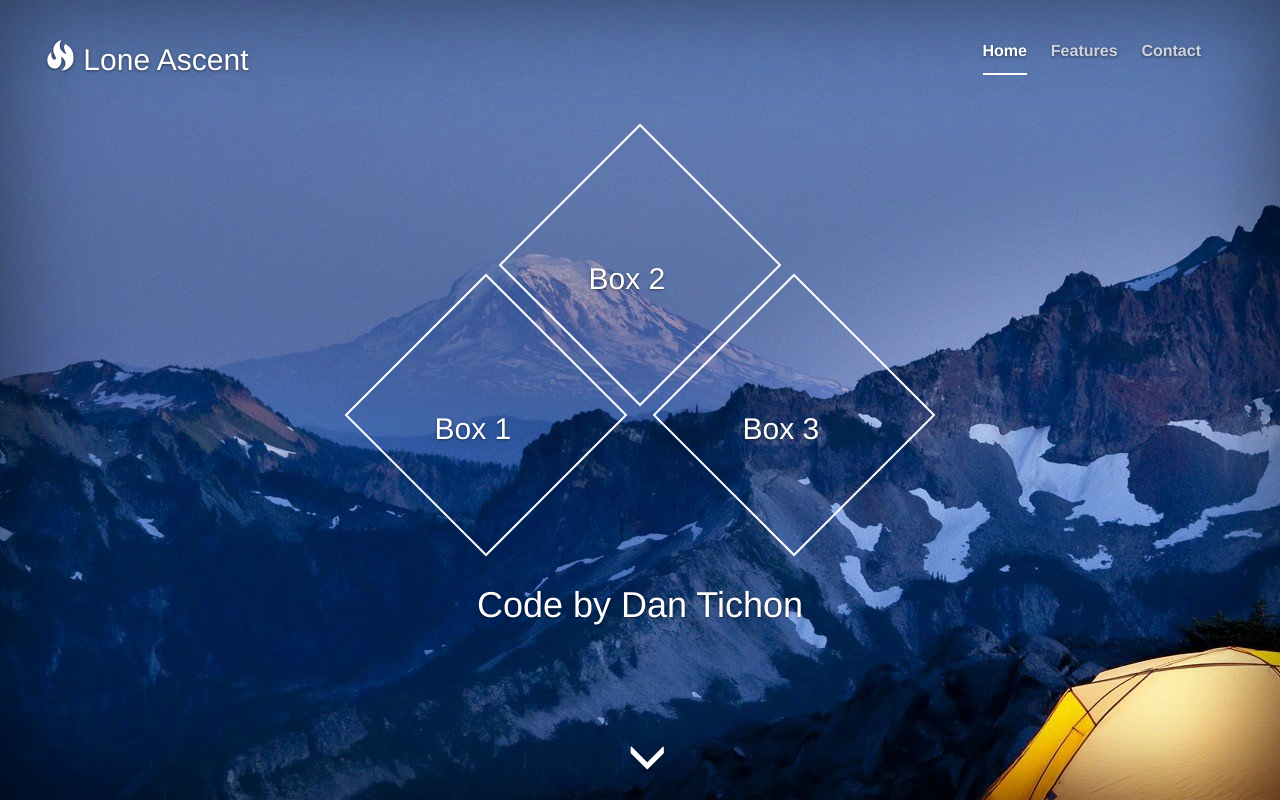
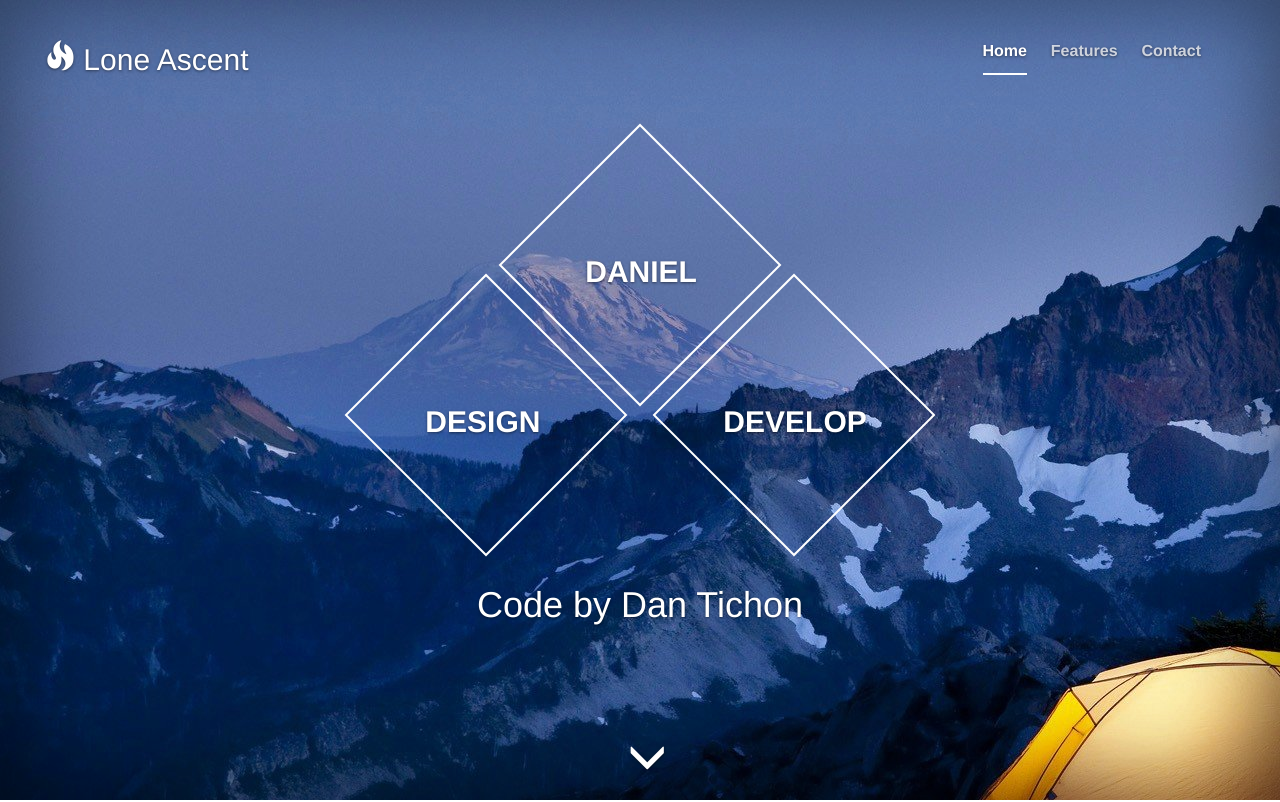
Before and after one commit to dtichon/loneascent_site, a plain HTML site: page index.html in a window 1280 px wide. Shown: the top 802 px of the page. Drawn offline with nearby package versions, Linux system fonts and the light colour scheme; a script that the page names is missing.

Commit message:
Added diamond box text

```diff
--- a/css/custom.css
+++ b/css/custom.css
@@ -155,7 +155,9 @@ body {
 
 .coverboxtxt {
   position:relative;
-  top: 80px;
+  top: 65px;
+  left: 5px;
+  font-weight: bold;
   -ms-transform: rotate(-45deg); /* IE 9 */
   -webkit-transform: rotate(-45deg); /* Safari */
   transform: rotate(-45deg); /* Standard syntax */
--- a/index.html
+++ b/index.html
@@ -47,19 +47,19 @@
           <div class="diamondcover">
 			  <div class="diamond1">
 				<div class="coverbox">
-					<h2 class="coverboxtxt">Box 1</h2>
+					<h2 class="coverboxtxt">DESIGN&nbsp;</h2>
 				</div>
 			  </div>
 
 			  <div class="diamond2">
 				<div class="coverbox">
-					<h2 class="coverboxtxt">Box 2</h2>
+					<h2 class="coverboxtxt">DANIEL</h2>
 				</div>
 			  </div>
 
 			  <div class="diamond3">
 				<div class="coverbox">
-					<h2 class="coverboxtxt">Box 3</h2>
+					<h2 class="coverboxtxt">DEVELOP</h2>
 				</div>
 			  </div>
           </div>
```
